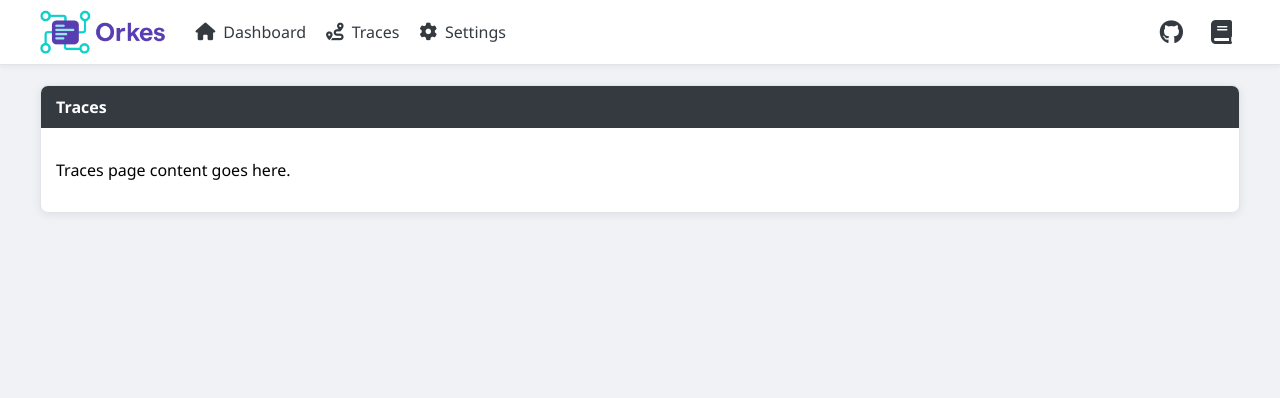
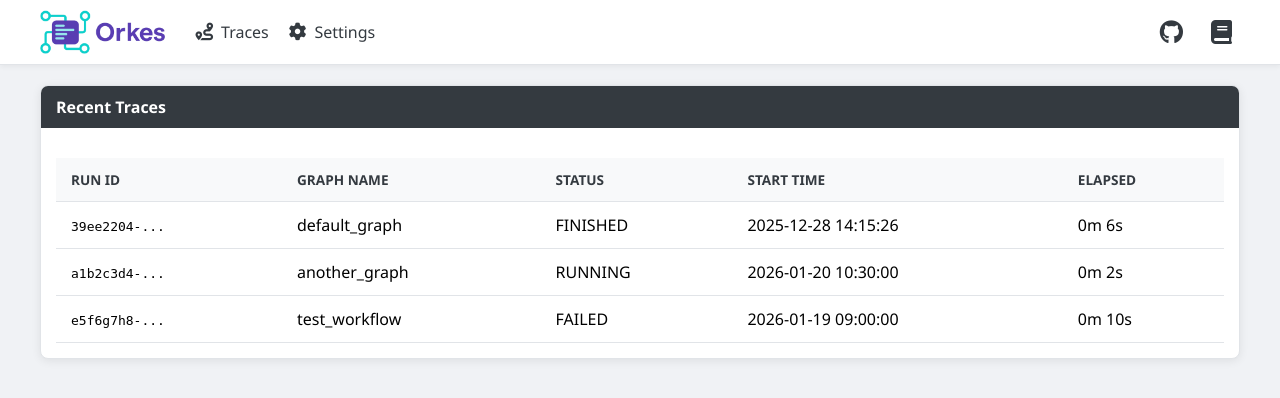
Before and after one commit to hfahrudin/orkes, a FastAPI app: page /traces in a window 1280 px wide. Shown: the top 398 px of the page. Run offline with FastAPI, Linux system fonts and the light colour scheme.

Commit message:
traces only, exclude dashboard for now

```diff
--- a/orkes/server/app.py
+++ b/orkes/server/app.py
@@ -8,6 +8,7 @@ import os
 from typing import List
 import json
 
+import uvicorn
 from .scheduler import start_scheduler
 
 # Define the path for the settings file
@@ -101,14 +102,6 @@ def create_app():
         with open(index_html_path, "r", encoding="utf-8") as f:
             return HTMLResponse(content=f.read())
 
-    @app.get("/dashboard", response_class=HTMLResponse)
-    async def read_dashboard():
-        dashboard_html_path = templates_dir / "dashboard.html"
-        if not dashboard_html_path.exists():
-            return HTMLResponse(content="<h1>dashboard.html not found!</h1>", status_code=404)
-        with open(dashboard_html_path, "r", encoding="utf-8") as f:
-            return HTMLResponse(content=f.read())
-
     @app.get("/settings", response_class=HTMLResponse)
     async def read_settings():
         settings_html_path = templates_dir / "settings.html"
@@ -128,6 +121,5 @@ def create_app():
     return app
 
 if __name__ == "__main__":
-    import uvicorn
     app = create_app()
     uvicorn.run(app, host="0.0.0.0", port=8000)
--- a/orkes/server/scheduler.py
+++ b/orkes/server/scheduler.py
@@ -7,7 +7,7 @@ def job():
     print("I'm working...")
 
 def run_scheduler():
-    schedule.every(10).seconds.do(job)
+    schedule.every(30).seconds.do(job)
     while True:
         schedule.run_pending()
         time.sleep(1)
--- a/orkes/server/templates/index.html
+++ b/orkes/server/templates/index.html
@@ -2,9 +2,9 @@
 <html>
 <head>
     <title>Orkes Dashboard</title>
-    <meta http-equiv="refresh" content="0; url=/dashboard" />
+    <meta http-equiv="refresh" content="0; url=/traces" />
 </head>
 <body>
-    <p>If you are not redirected automatically, follow this <a href="/dashboard">link to the dashboard</a>.</p>
+    <p>If you are not redirected automatically, follow this <a href="/traces">link to the dashboard</a>.</p>
 </body>
 </html>
--- a/orkes/server/templates/settings.html
+++ b/orkes/server/templates/settings.html
@@ -89,13 +89,12 @@
 <body>
     <header id="main-header">
         <div class="header-left">
-            <a href="/dashboard">
+            <a href="/traces">
                 <img src="/static/logo-sideway.png" alt="Orkes Logo" class="header-logo">
             </a>
         </div>
         <nav class="header-right">
             <div class="main-nav-links">
-                <a href="/dashboard" title="Dashboard"><i class="icon fa-solid fa-house"></i> Dashboard</a>
                 <a href="/traces" title="Traces"><i class="icon fa-solid fa-route"></i> Traces</a>
                 <a href="/settings" title="Settings"><i class="icon fa-solid fa-gear"></i> Settings</a>
             </div>
--- a/orkes/server/templates/traces.html
+++ b/orkes/server/templates/traces.html
@@ -3,7 +3,7 @@
 <head>
     <meta charset="UTF-8">
     <meta name="viewport" content="width=device-width, initial-scale=1.0">
-    <title>Traces - Orkes</title>
+    <title>Dashboard - Orkes</title>
     <link rel="stylesheet" href="/static/style.css">
     <link rel="icon" href="/static/favicon.png" type="image/png">
     <link rel="stylesheet" href="https://cdnjs.cloudflare.com/ajax/libs/font-awesome/6.0.0-beta3/css/all.min.css">
@@ -11,13 +11,12 @@
 <body>
     <header id="main-header">
         <div class="header-left">
-            <a href="/dashboard">
+            <a href="/traces">
                 <img src="/static/logo-sideway.png" alt="Orkes Logo" class="header-logo">
             </a>
         </div>
         <nav class="header-right">
             <div class="main-nav-links">
-                <a href="/dashboard" title="Dashboard"><i class="icon fa-solid fa-house"></i> Dashboard</a>
                 <a href="/traces" title="Traces"><i class="icon fa-solid fa-route"></i> Traces</a>
                 <a href="/settings" title="Settings"><i class="icon fa-solid fa-gear"></i> Settings</a>
             </div>
@@ -27,15 +26,47 @@
             </div>
         </nav>
     </header>
-    <div id="main-content">
+    <div id="main-content"> <!-- main-content now directly under body -->
         <div class="card">
             <div class="card-header">
-                Traces
+                Recent Traces
             </div>
             <div class="card-body">
-                <p>Traces page content goes here.</p>
+                <table class="data-table">
+                    <thead>
+                        <tr>
+                            <th>Run ID</th>
+                            <th>Graph Name</th>
+                            <th>Status</th>
+                            <th>Start Time</th>
+                            <th>Elapsed</th>
+                        </tr>
+                    </thead>
+                    <tbody>
+                        <tr>
+                            <td><code>39ee2204-...</code></td>
+                            <td>default_graph</td>
+                            <td>FINISHED</td>
+                            <td>2025-12-28 14:15:26</td>
+                            <td>0m 6s</td>
+                        </tr>
+                        <tr>
+                            <td><code>a1b2c3d4-...</code></td>
+                            <td>another_graph</td>
+                            <td>RUNNING</td>
+                            <td>2026-01-20 10:30:00</td>
+                            <td>0m 2s</td>
+                        </tr>
+                        <tr>
+                            <td><code>e5f6g7h8-...</td>
+                            <td>test_workflow</td>
+                            <td>FAILED</td>
+                            <td>2026-01-19 09:00:00</td>
+                            <td>0m 10s</td>
+                        </tr>
+                    </tbody>
+                </table>
             </div>
         </div>
     </div>
 </body>
-</html>
```
Also changed, not shown: orkes/server/templates/dashboard.html (deleted, +0 -73 lines).
